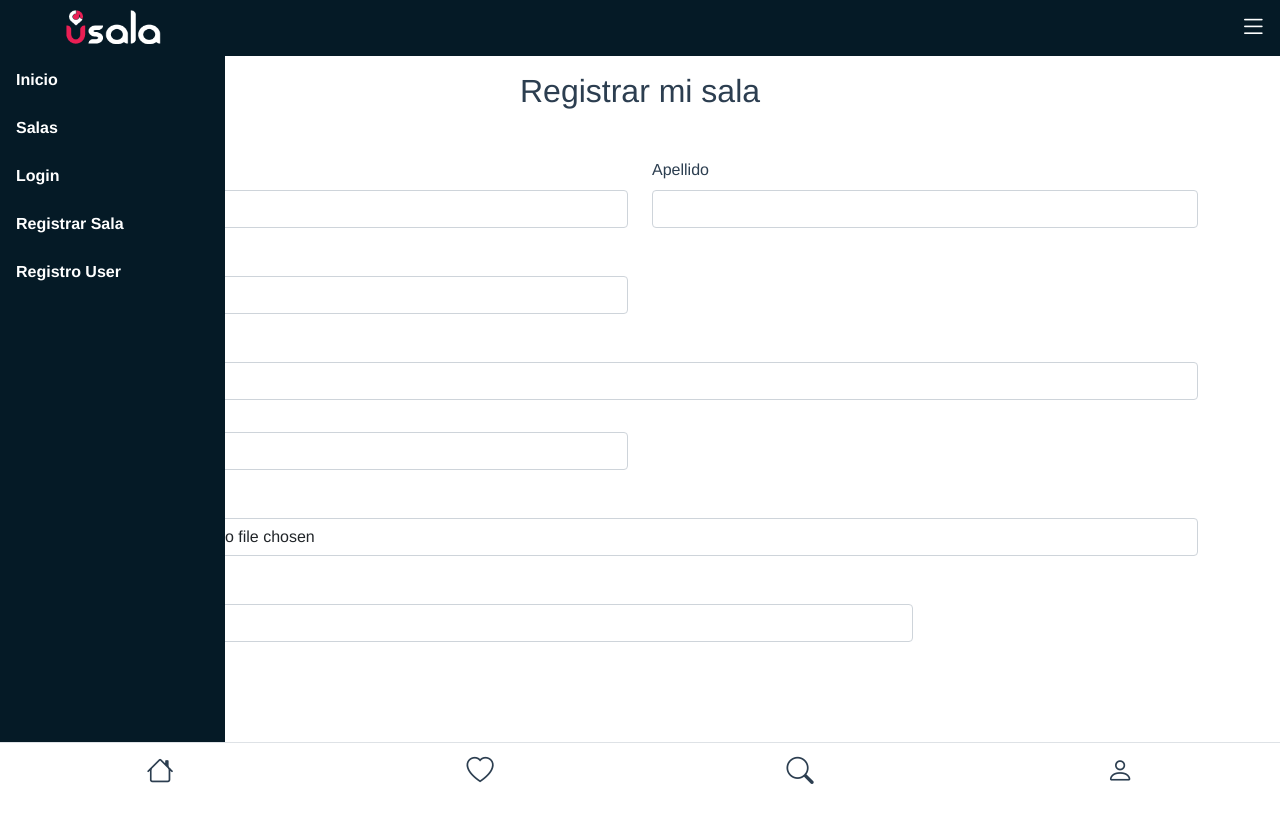
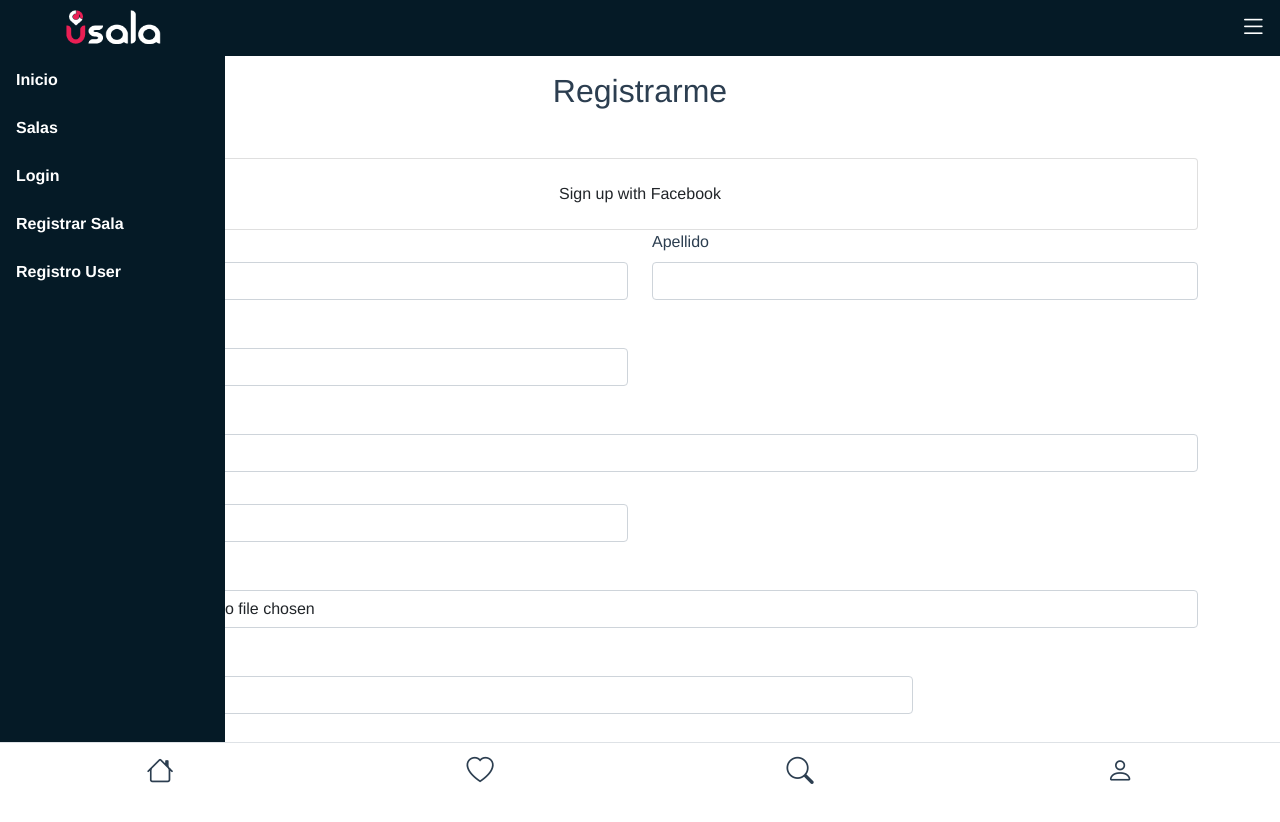
Before and after one commit to TamaraRodriguez/usala-app, a Vue app: page /#/registrouser in a window 1280 px wide. Built offline with nearby package versions, Linux system fonts and the light colour scheme.

Commit message:
Agregado de registrouser al navmenu

```diff
--- a/src/components/NavMenu.vue
+++ b/src/components/NavMenu.vue
@@ -28,7 +28,7 @@
                                 <router-link class="nav-link menu-lat" to="/registro">Registrar Sala</router-link>
                             </li>
                             <li class="nav-item">
-                                <router-link class="nav-link menu-lat" to="/registro">Registro User</router-link>
+                                <router-link class="nav-link menu-lat" to="/registrouser">Registro User</router-link>
                             </li>
                         </ul>
                     </div>
--- a/src/views/auth/RegistroUser.vue
+++ b/src/views/auth/RegistroUser.vue
@@ -1,7 +1,13 @@
 <template>
     <div class="container mt-4 py-5">
         <div class="row">
-            <h2 class="col-12 mb-5">Registrar mi sala</h2>
+            <h2 class="col-12 mb-5">Registrarme</h2>
+
+            <div class="col-sm4">
+                <div class="card">
+                    <div class="card-body"><a href="/auth/facebook" class="btn btn-block btn-social btn-facebook" role="button">Sign up with Facebook</a></div>
+                </div>
+            </div>
 
             <form action="#" method="POST" enctype="multipart/form-data" class="mx-auto">
                 <div class="row mb-3">
@@ -65,7 +71,7 @@ export default {
             alquilerinstrumentos: ''
         }
     },
-    name: 'Registro'
+    name: 'RegistroUser'
 
 }
 </script>
```
Lines whose indentation alone changed are shown as unchanged.
